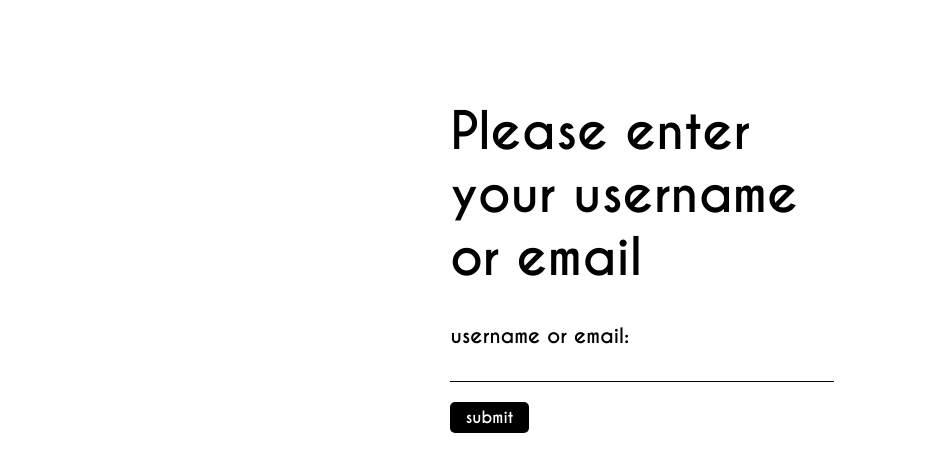
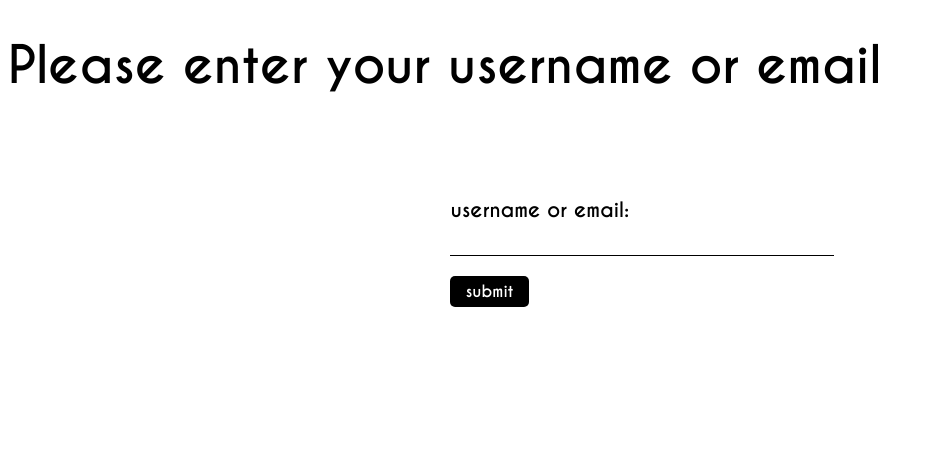
Before and after one commit to CMPE-131-BCBeez/Calendar-plus-plus, a Flask app: template templates/forgotpassword.html in a window 1280 px wide. Shown: the top 472 px of the page, without its empty margins (0-930 px from the left). Run offline with Flask 3, Linux system fonts and the light colour scheme; the template is opened without the code that fills it, so the values that code supplies are empty.

Commit message:
forgot to change the forgotpassword.html styling

```diff
--- a/templates/forgotpassword.html
+++ b/templates/forgotpassword.html
@@ -2,11 +2,11 @@
 {% block title %} Forgot Password {% endblock %}
 
 {% block body %}
-<div class="container">
-    <div class="centered-element">
+
 <h1>
     Please enter your username or email
 </h1>
+<div class="container">
     <form>
         <label for username_or_email> username or email: </label><br>
         <input type="text" id="username_or_email" name="username_or_email" class="input-field"><br>
@@ -16,5 +16,4 @@
         Send The Email Again Go to the sign in page-->
     <!-- </a><br> -->
 </div>
-</div>
 {% endblock %}
```
Lines whose indentation alone changed are shown as unchanged.
